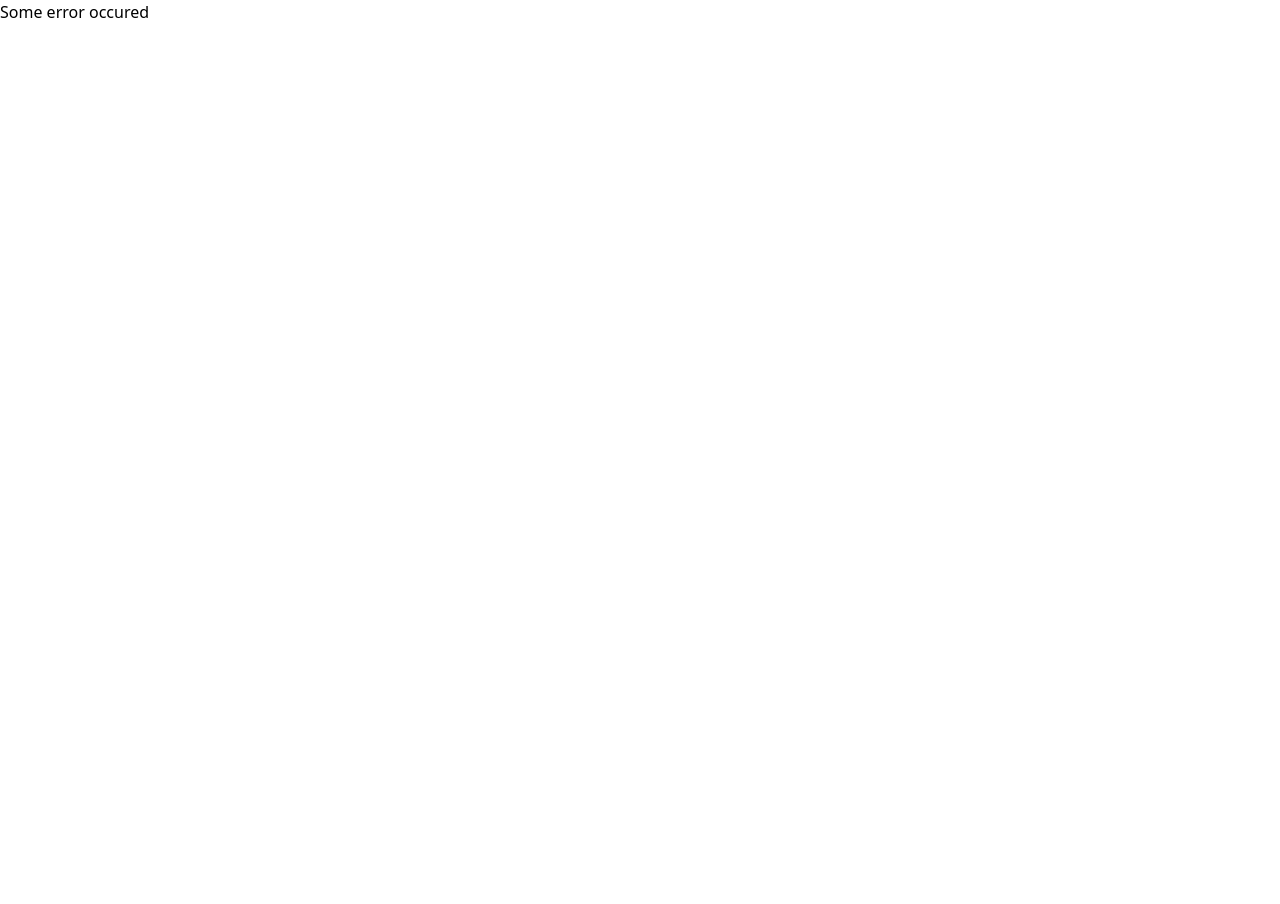
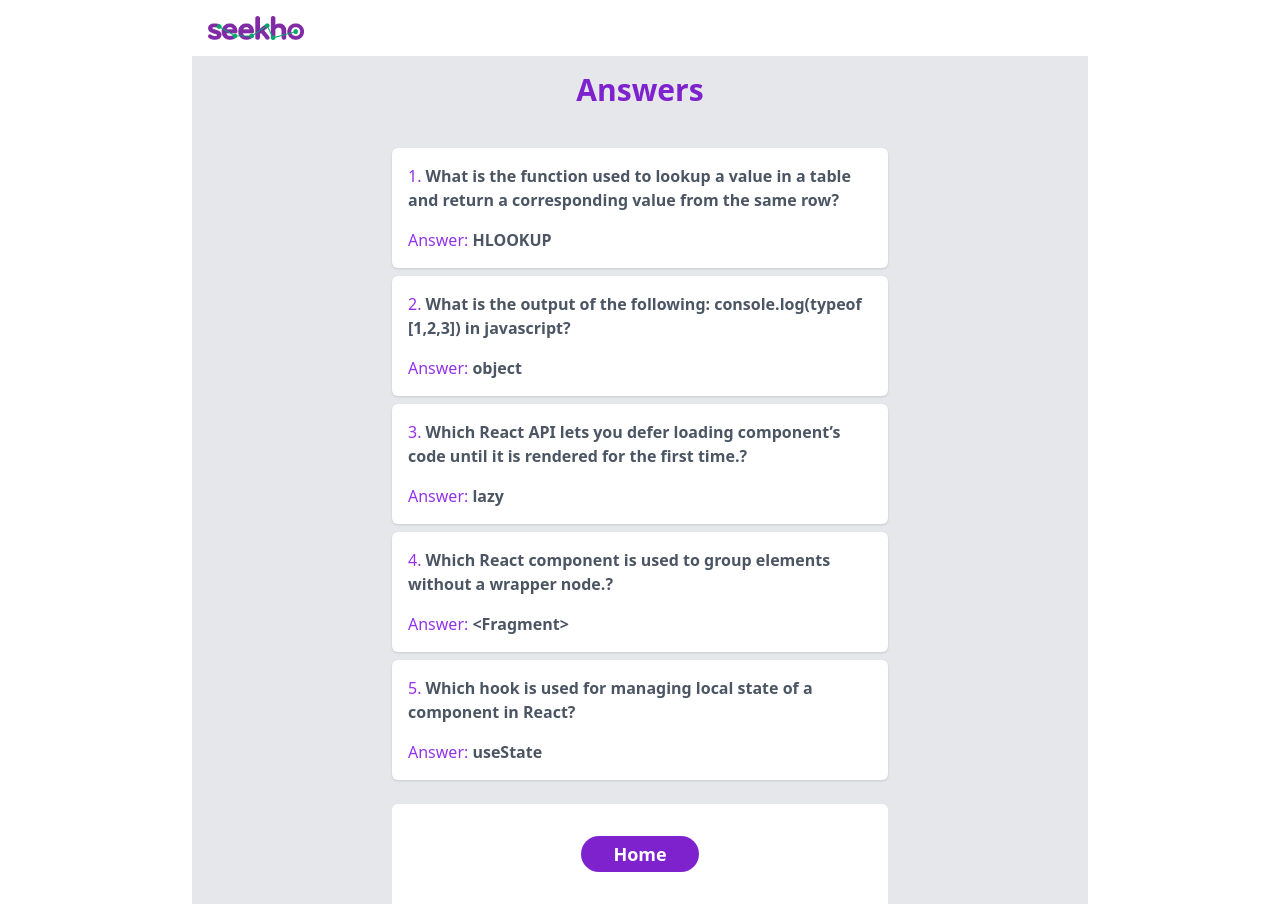
Before and after one commit to Pushpendra-Sharma/quiz, a React (Vite) app: page /answers in a window 1280 px wide. Before the commit this address had no page. Before the commit the page ends 800 px from the top, so only its background shows below. Built offline with nearby package versions, Linux system fonts and the light colour scheme.

Commit message:
feat: added static answers page

```diff
--- /dev/null
+++ b/src/components/Answer.jsx
@@ -0,0 +1,16 @@
+const Answer = ({ id, title, answer }) => {
+  return (
+    <div className='flex flex-col gap-4 shadow rounded-md p-4 m-2 bg-white'>
+      <p className=''>
+        <span className='text-purple-600 font-medium'>{id}. </span>
+        <span className='text-gray-600 font-semibold'>{title}</span>
+      </p>
+      <p className=''>
+        <span className='text-purple-600 font-medium'>Answer: </span>
+        <span className='text-gray-600 font-bold'>{answer}</span>
+      </p>
+    </div>
+  );
+};
+
+export default Answer;
--- a/src/components/index.js
+++ b/src/components/index.js
@@ -1,3 +1,4 @@
+export { default as Answer } from './Answer';
 export { default as Button } from './Button';
 export { default as Footer } from './Footer';
 export { default as Header } from './Header';
--- /dev/null
+++ b/src/containers/AnswersContainer.jsx
@@ -0,0 +1,27 @@
+import { useNavigate } from 'react-router-dom';
+import { Answer, Button } from '../components';
+import { questions } from '../utils/constants';
+
+const AnswersContainer = () => {
+  const navigate = useNavigate();
+  const questionArray = Object.values(questions);
+
+  return (
+    <div className='w-full sm:px-4 md:px-8 lg:px-20 xl:px-24 bg-gray-200'>
+      <div className='flex flex-col justify-between gap-4 sm:mx-4 md:mx-8 lg:mx-20 xl:mx-24'>
+        <h1 className='text-3xl text-purple-700 font-bold text-center py-4'>Answers</h1>
+        <div>
+          {questionArray.map(ques => {
+            const { id, title, answer } = ques;
+            return <Answer key={id} title={title} answer={answer} id={id} />;
+          })}
+        </div>
+        <div className='text-center py-8 bg-white rounded-t-md mx-2'>
+          <Button label='Home' callback={() => navigate('/')} />
+        </div>
+      </div>
+    </div>
+  );
+};
+
+export default AnswersContainer;
--- a/src/containers/index.js
+++ b/src/containers/index.js
@@ -1,2 +1,3 @@
+export { default as AnswersContainer } from './AnswersContainer';
 export { default as QuestionContainer } from './QuestionContainer';
 export { default as ResultContainer } from './ResultContainer';
```
Also changed, not shown: src/routes.jsx (+9 -1 lines).
